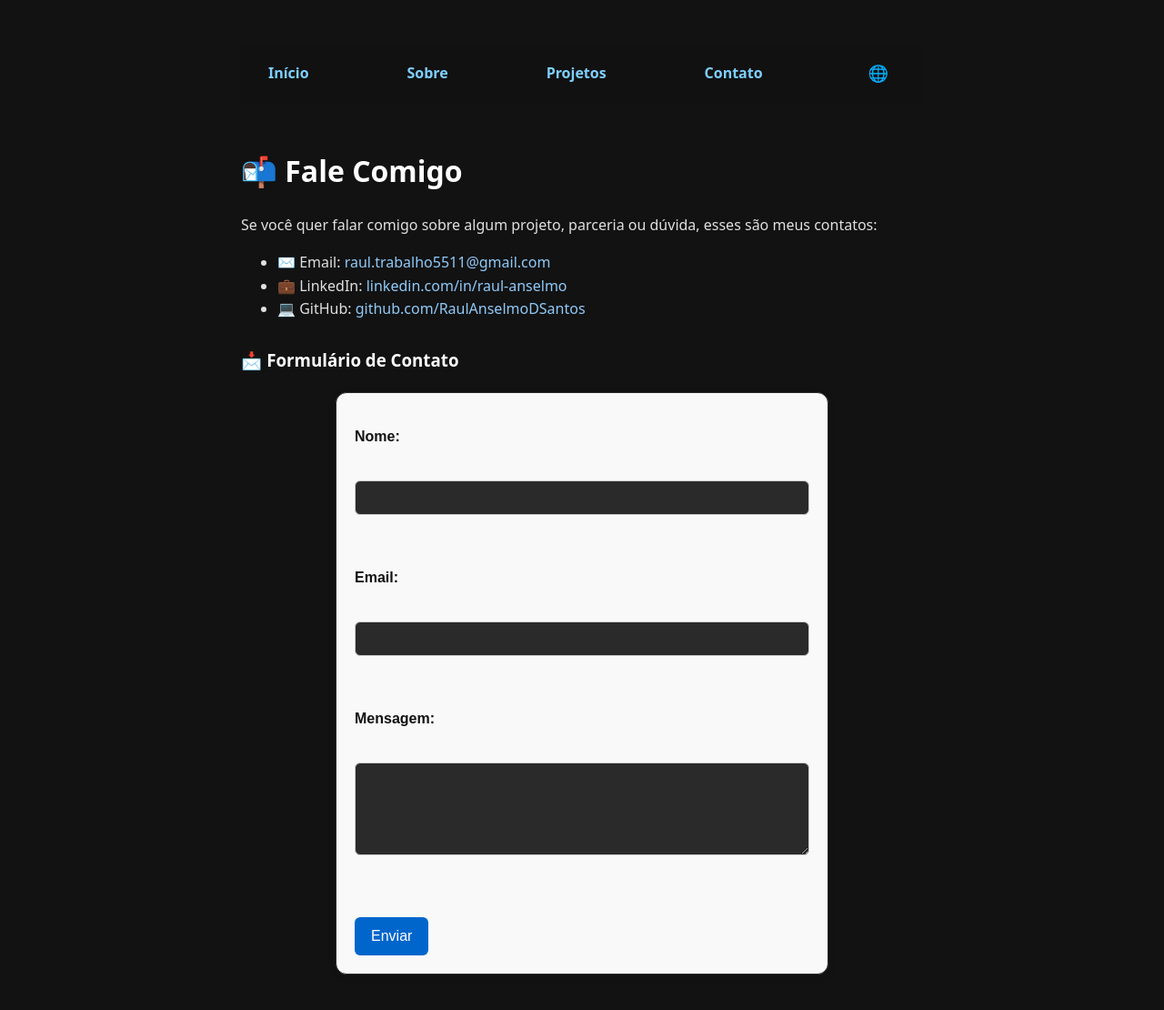
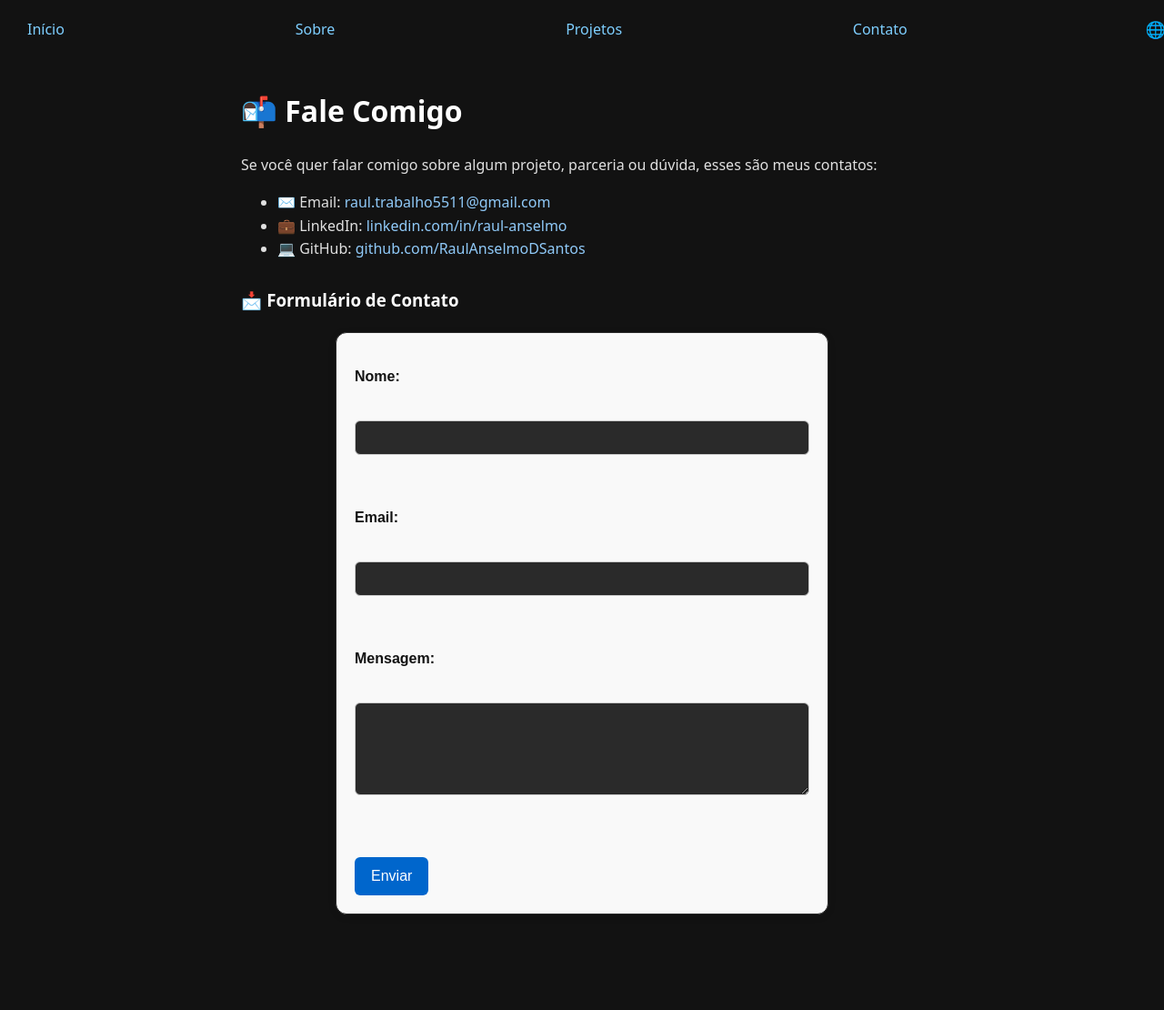
Before and after one commit to RaulAnselmoDSantos/RaulAnselmoPortfolio, a Jekyll site: the page built from pt/contato.md, in a window 1280 px wide and 1131 px high. Shown: the top 1110 px of the window at 91% size. Built offline with Jekyll 4.4.1, drawn with Linux system fonts in a browser that asks for light colours.

Commit message:
fix: nav bar

```diff
--- a/assets/css/style.css
+++ b/assets/css/style.css
@@ -80,14 +80,16 @@ button:hover {
 }
 
 nav.navbar {
-  z-index: 1000;
+  position: fixed;
+  top: 0;
+  left: 0;
+  width: 100%;
+  background-color: #121212; /* ou a cor que estiver usando */
+  padding: 10px 20px;
+  z-index: 1000; /* para manter sobre o restante do conteúdo */
   display: flex;
   justify-content: space-between;
   align-items: center;
-  flex-wrap: wrap;
-  padding: 10px 20px;
-  font-weight: bold;
-  background-color: #111;
 }
 
 nav.navbar a {
```
